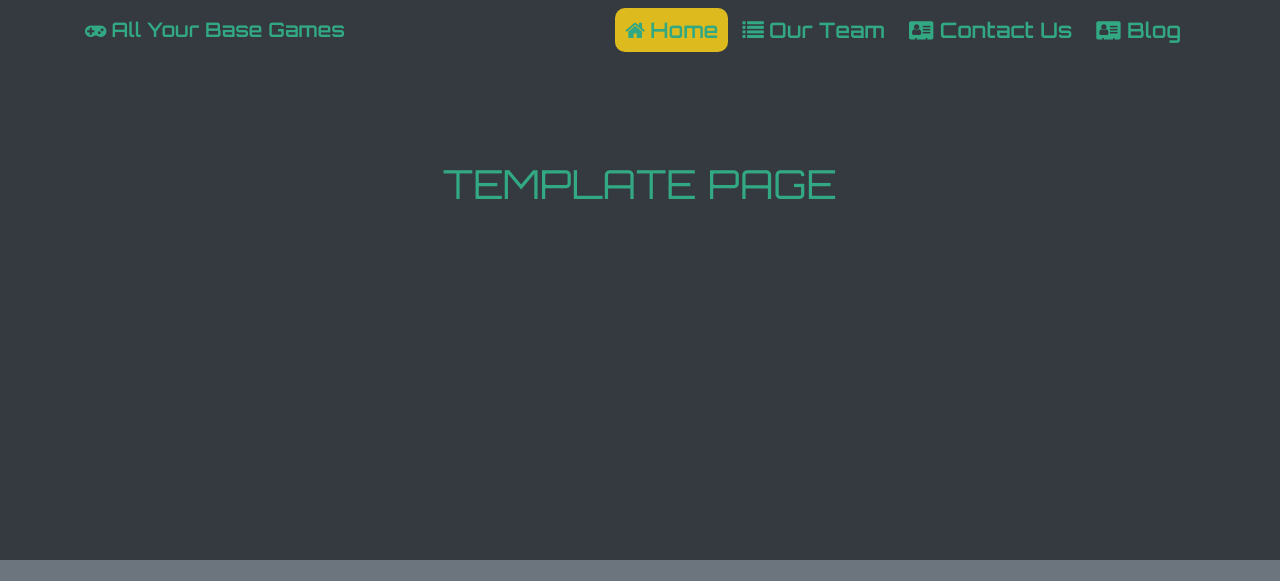
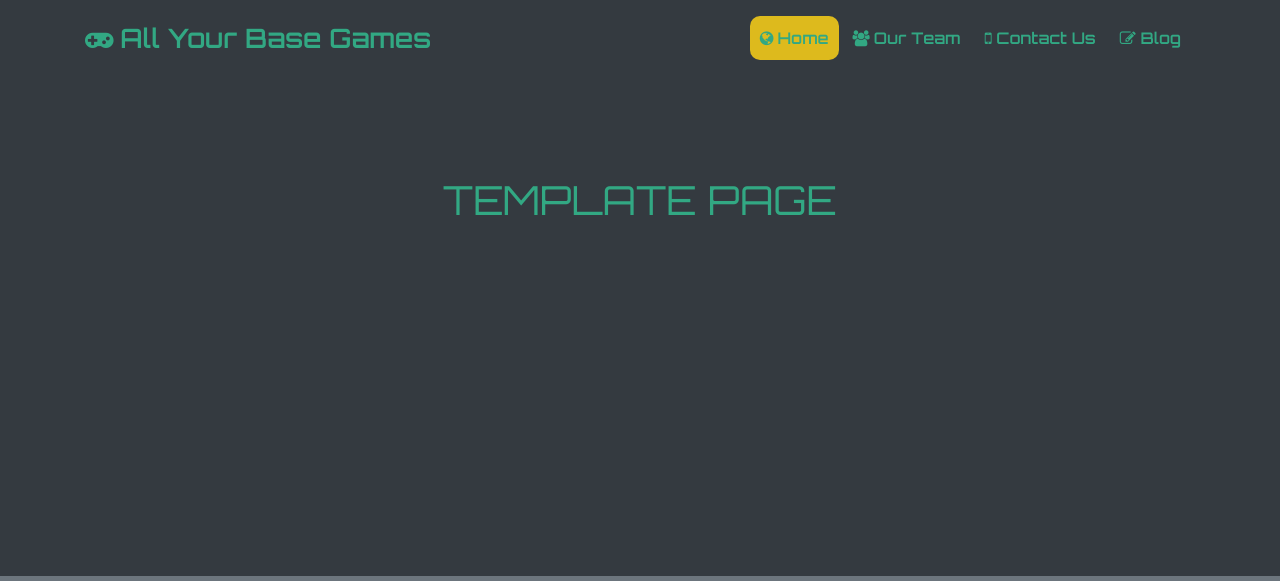
Before and after one commit to peondg-Nucamp/gaming-site-portfolio-project, a website: page template.html in a window 1280 px wide. Shown: the top 581 px of the page. Drawn offline with nearby package versions, Linux system fonts and the light colour scheme.

Commit message:
Added modified navbar to all html pages

```diff
--- a/template.html
+++ b/template.html
@@ -17,34 +17,34 @@
 <body>
 
     <!-- NAVBAR SECTION  -->
-    <nav class="navbar navbar-expand-sm navbar-dark bg-dark sticky-top" role="navigation">
-        <div class="container">
+    <nav class="navbar navbar-expand-lg navbar-dark bg-dark sticky-top" role="navigation">
+        <div class="container py-2">
             <a href="#" class="navbar-brand">
-                <i class="fa fa-gamepad"> <span>All Your Base Games</span> </i>
+                <i class="fa fa-gamepad fa-lg"> <span>All Your Base Games</span> </i>
             </a>
             <button class="navbar-toggler" type="button" data-toggle="collapse" data-target="#allyourbaseNavbar">
                 <span class="navbar-toggler-icon"></span>
             </button>
-            <div class="collapse navbar-collapse d-flex justify-content-end" id="allyourbaseNavbar">
+            <div class="collapse navbar-collapse d-flex-lg justify-content-lg-end" id="allyourbaseNavbar">
                 <ul class="navbar-nav">
                     <li class="nav-item active">
-                        <a class="nav-link" href="#">
-                            <i class="fa fa-home fa-lg"> <span> Home </span></i>
+                        <a class="nav-link text-center" href="#">
+                            <i class="fa fa-globe"> <span> Home </span></i>
                         </a>
                     </li>
                     <li class="nav-item">
-                        <a class="nav-link" href="ourTeam.html">
-                            <i class="fa fa-list fa-lg"> <span> Our Team </span></i>
+                        <a class="nav-link text-center" href="ourTeam.html">
+                            <i class="fa fa-users"> <span> Our Team </span></i>
                         </a>
                     </li>
                     <li class="nav-item">
-                        <a class="nav-link" href="contactUs.html">
-                            <i class="fa fa-address-card fa-lg"><span> Contact Us</i>
+                        <a class="nav-link text-center" href="contactUs.html">
+                            <i class="fa fa-mobile"><span> Contact Us</i>
                         </a>
                     </li>
                     <li class="nav-item">
-                        <a class="nav-link" href="blog.html">
-                            <i class="fa fa-address-card fa-lg"><span> Blog</i>
+                        <a class="nav-link text-center" href="blog.html">
+                            <i class="fa fa-pencil-square-o"><span> Blog</i>
                         </a>
                     </li>
                 </ul>
```
Also changed, not shown: blog.html (+5 -5 lines), contactus.html (+5 -5 lines), ourTeam.html (+5 -5 lines).
